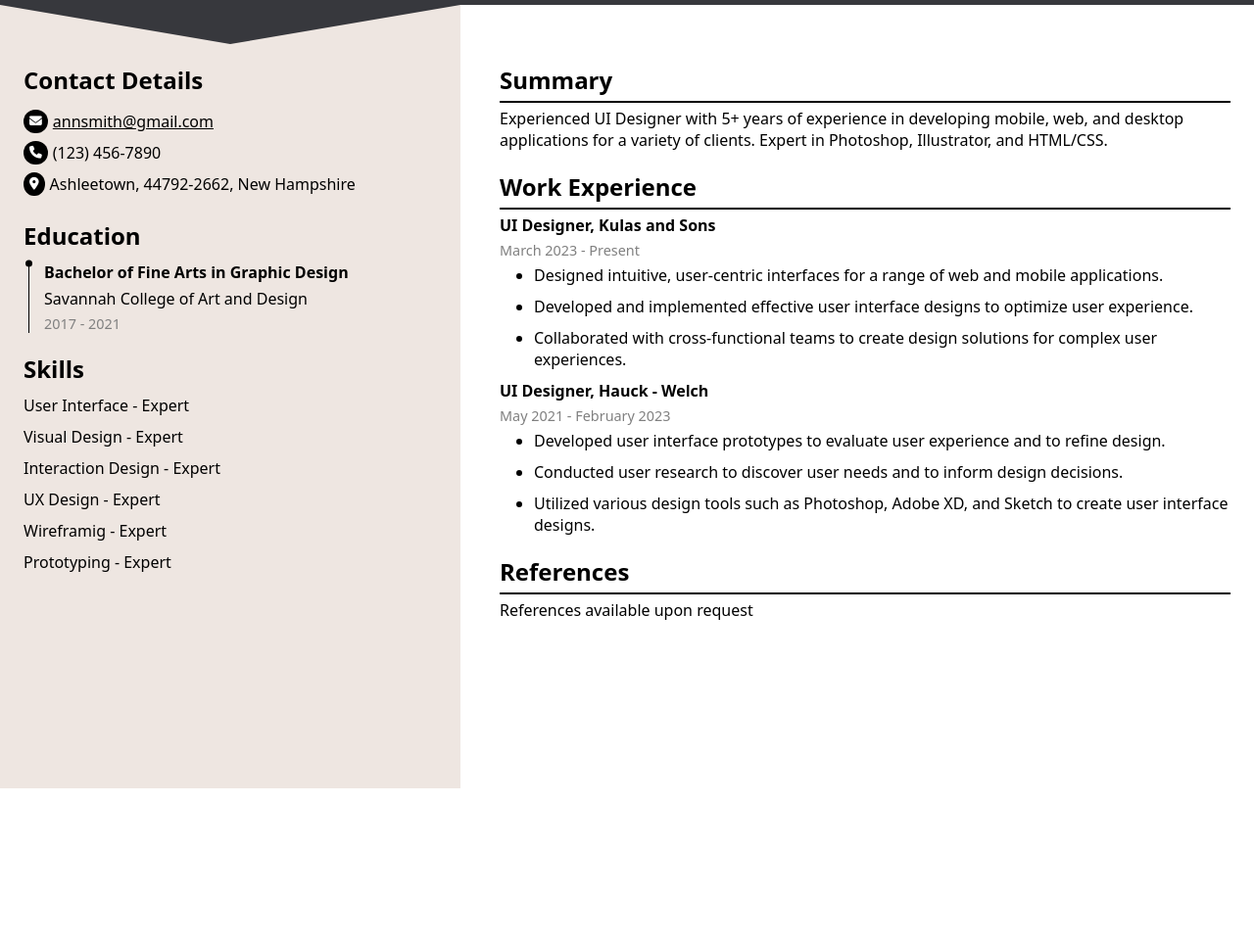
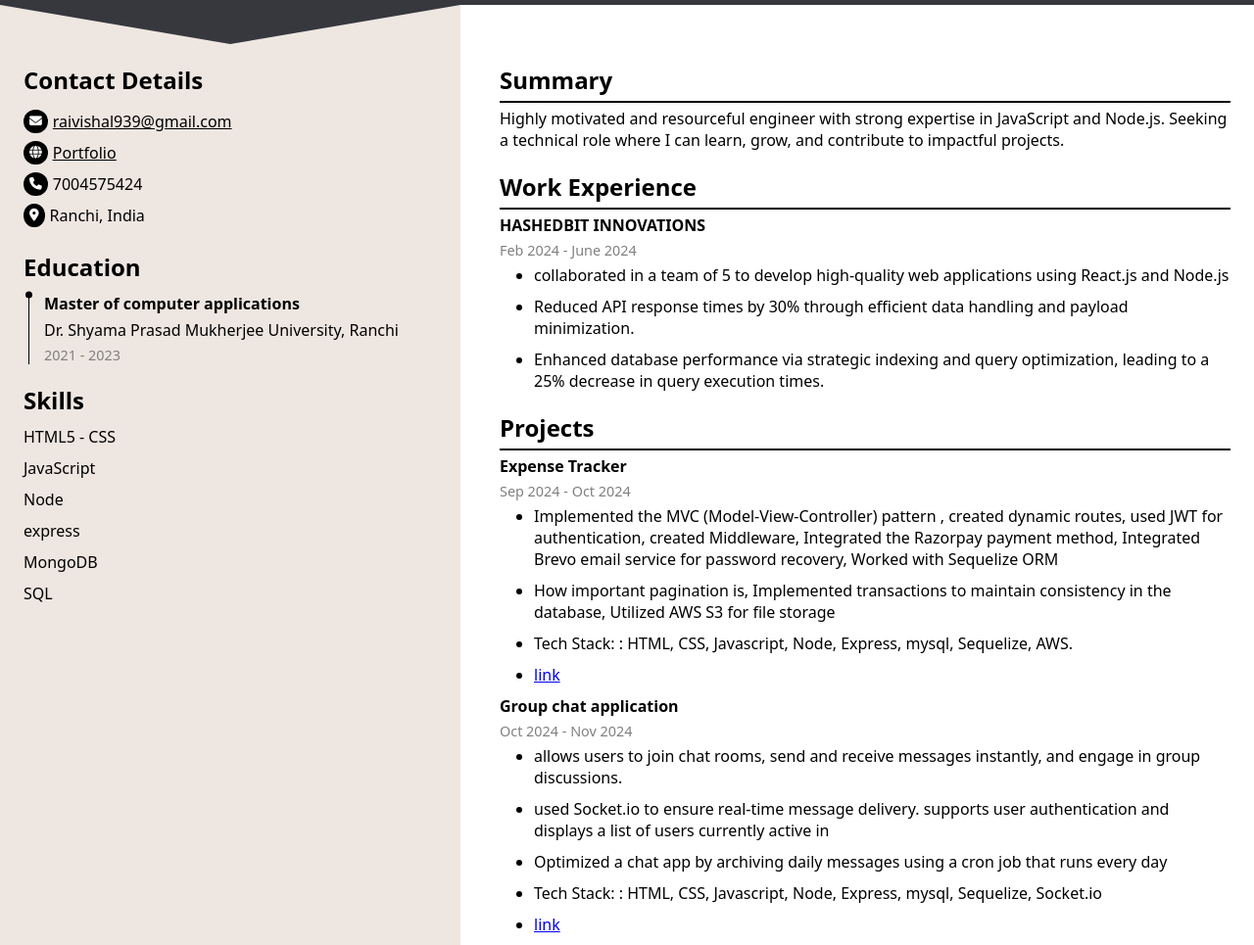
Before and after one commit to Vishal101022/resume-ui, a plain HTML site: page public/index.html in a window 1280 px wide. Shown: the part 112-1077 px from the top of the page at 98% size. Before the commit the page ends 917 px from the top, so only its background shows below. Drawn offline with Linux system fonts and the light colour scheme.

Commit message:
Add user data

```diff
--- a/public/index.html
+++ b/public/index.html
@@ -10,14 +10,11 @@
     <div class="resume">
       <div class="header">
         <div class="user-img">
-          <img
-            src="https://randomuser.me/api/portraits/women/17.jpg"
-            alt="user"
-          />
+          <img src="./user.jpg" alt="user" />
         </div>
         <div class="user-name">
-          <h1>Ann Smith</h1>
-          <p>UI Designer</p>
+          <h1>Vishal Kumar</h1>
+          <p>Developer</p>
         </div>
       </div>
 
@@ -27,37 +24,39 @@
             <h2>Contact Details</h2>
             <span class="email">
               <i class="fa-solid fa-envelope"></i>
-              <p>annsmith@gmail.com</p>
+              <p>raivishal939@gmail.com</p>
             </span>
-
+            <span class="email">
+              <i class="fa-solid fa-globe"></i>
+              <p><a href="https://vishalk.vercel.app/" style="color: black;">Portfolio</a></p>
+            </span>
             <span class="phone">
               <i class="fa-solid fa-phone"></i>
-              <p>(123) 456-7890</p>
+              <p>7004575424</p>
             </span>
             <span class="address">
               <i class="fa-solid fa-location-dot"></i>
-              <p>Ashleetown, 44792-2662,
-              New Hampshire</p>
+              <p>Ranchi, India</p>
             </span>
           </div>
           <div class="education">
             <h2>Education</h2>
 
             <div class="degree">
-              <p><strong>Bachelor of Fine Arts in Graphic Design</strong></p>
-              <p>Savannah College of Art and Design</p>
-              <p class="date">2017 - 2021</p>
+              <p><strong>Master of computer applications</strong></p>
+              <p>Dr. Shyama Prasad Mukherjee University, Ranchi</p>
+              <p class="date">2021 - 2023</p>
             </div>
           </div>
           <div class="skills">
             <h2>Skills</h2>
             <ul>
-              <li>User Interface - Expert</li>
-              <li>Visual Design - Expert</li>
-              <li>Interaction Design - Expert</li>
-              <li>UX Design - Expert</li>
-              <li>Wireframig - Expert</li>
-              <li>Prototyping - Expert</li>
+              <li>HTML5 - CSS</li>
+              <li>JavaScript</li>
+              <li>Node</li>
+              <li>express</li>
+              <li>MongoDB</li>
+              <li>SQL</li>
             </ul>
           </div>
         </div>
@@ -65,49 +64,83 @@
           <div class="summary">
             <h2>Summary</h2>
             <p>
-              Experienced UI Designer with 5+ years of experience in developing
-              mobile, web, and desktop applications for a variety of clients.
-              Expert in Photoshop, Illustrator, and HTML/CSS.
+              Highly motivated and resourceful engineer with strong expertise in
+              JavaScript and Node.js. Seeking a technical role where I can
+              learn, grow, and contribute to impactful projects.
             </p>
           </div>
           <div class="work-experience">
             <h2>Work Experience</h2>
-            <p><strong>UI Designer, Kulas and Sons</strong></p>
-            <p class="date">March 2023 - Present</p>
+            <p><strong>HASHEDBIT INNOVATIONS</strong></p>
+            <p class="date">Feb 2024 - June 2024</p>
             <ul>
               <li>
-                Designed intuitive, user-centric interfaces for a range of web
-                and mobile applications.
+                collaborated in a team of 5 to develop high-quality web
+                applications using React.js and Node.js
               </li>
               <li>
-                Developed and implemented effective user interface designs to
-                optimize user experience.
+                Reduced API response times by 30% through efficient data
+                handling and payload minimization.
               </li>
               <li>
-                Collaborated with cross-functional teams to create design
-                solutions for complex user experiences.
-              </li>
-            </ul>
-            <p><strong>UI Designer, Hauck - Welch</strong></p>
-            <p class="date">May 2021 - February 2023</p>
-            <ul>
-              <li>
-                Developed user interface prototypes to evaluate user experience
-                and to refine design.
-              </li>
-              <li>
-                Conducted user research to discover user needs and to inform
-                design decisions.
-              </li>
-              <li>
-                Utilized various design tools such as Photoshop, Adobe XD, and
-                Sketch to create user interface designs.
+                Enhanced database performance via strategic indexing and query
+                optimization, leading to a 25% decrease in query execution
+                times.
               </li>
             </ul>
           </div>
           <div class="references">
-            <h2>References</h2>
-            <p>References available upon request</p>
+            <h2>Projects</h2>
+            <p><strong>Expense Tracker</strong></p>
+            <p class="date">Sep 2024 - Oct 2024</p>
+            <ul>
+              <li>
+                Implemented the MVC (Model-View-Controller) pattern , created
+                dynamic routes, used JWT for authentication, created Middleware,
+                Integrated the Razorpay payment method, Integrated Brevo email
+                service for password recovery, Worked with Sequelize ORM
+              </li>
+              <li>
+                How important pagination is, Implemented transactions to
+                maintain consistency in the database, Utilized AWS S3 for file
+                storage
+              </li>
+              <li>
+                Tech Stack: : HTML, CSS, Javascript, Node, Express, mysql,
+                Sequelize, AWS.
+              </li>
+              <li>
+                <a href="https://github.com/Vishal101022/full_stack_expense_app"
+                  >link</a
+                >
+              </li>
+            </ul>
+            <p><strong>Group chat application</strong></p>
+            <p class="date">Oct 2024 - Nov 2024</p>
+            <ul>
+              <li>
+                allows users to join chat rooms, send and receive messages
+                instantly, and engage in group discussions.
+              </li>
+              <li>
+                used Socket.io to ensure real-time message delivery. supports
+                user authentication and displays a list of users currently
+                active in
+              </li>
+              <li>
+                Optimized a chat app by archiving daily messages using a cron
+                job that runs every day
+              </li>
+              <li>
+                Tech Stack: : HTML, CSS, Javascript, Node, Express, mysql,
+                Sequelize, Socket.io
+              </li>
+              <li>
+                <a href="https://github.com/Vishal101022/group_chat_app"
+                  >link</a
+                >
+              </li>
+            </ul>
           </div>
         </div>
       </div>
```
